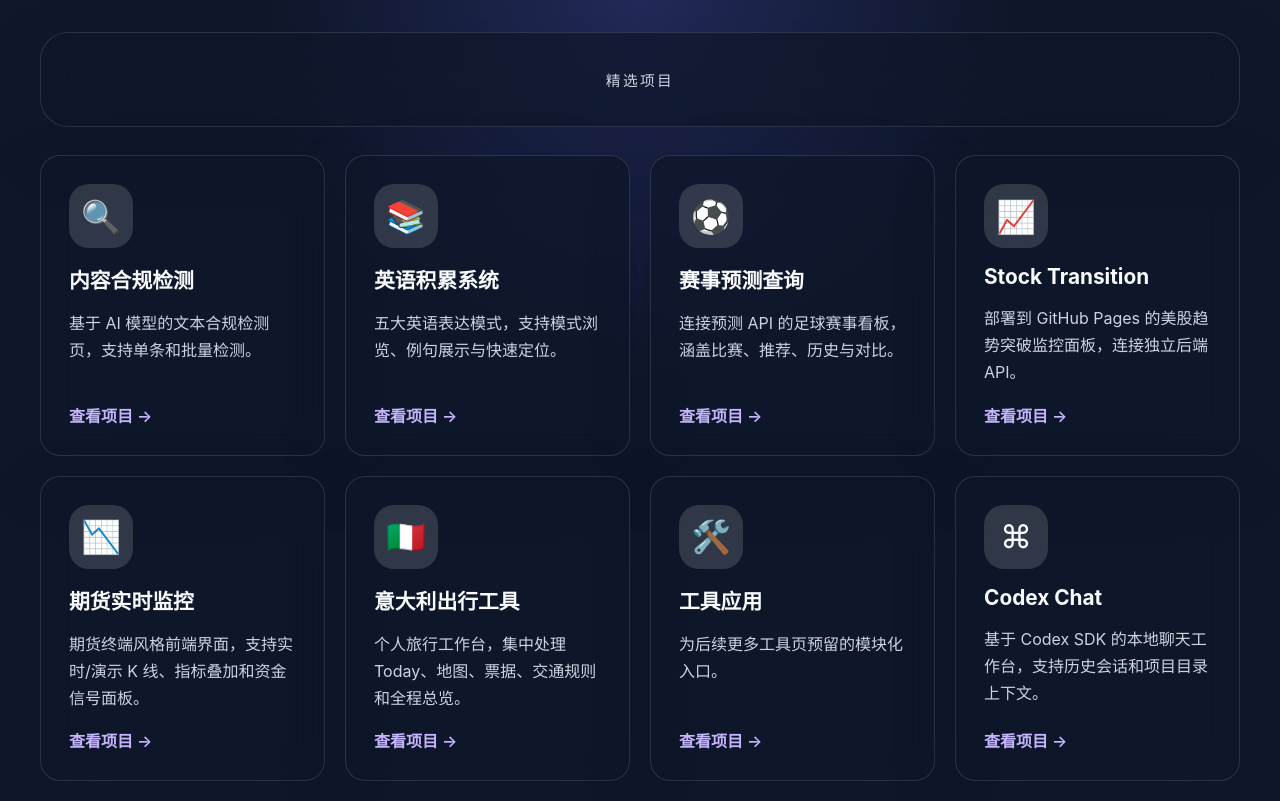
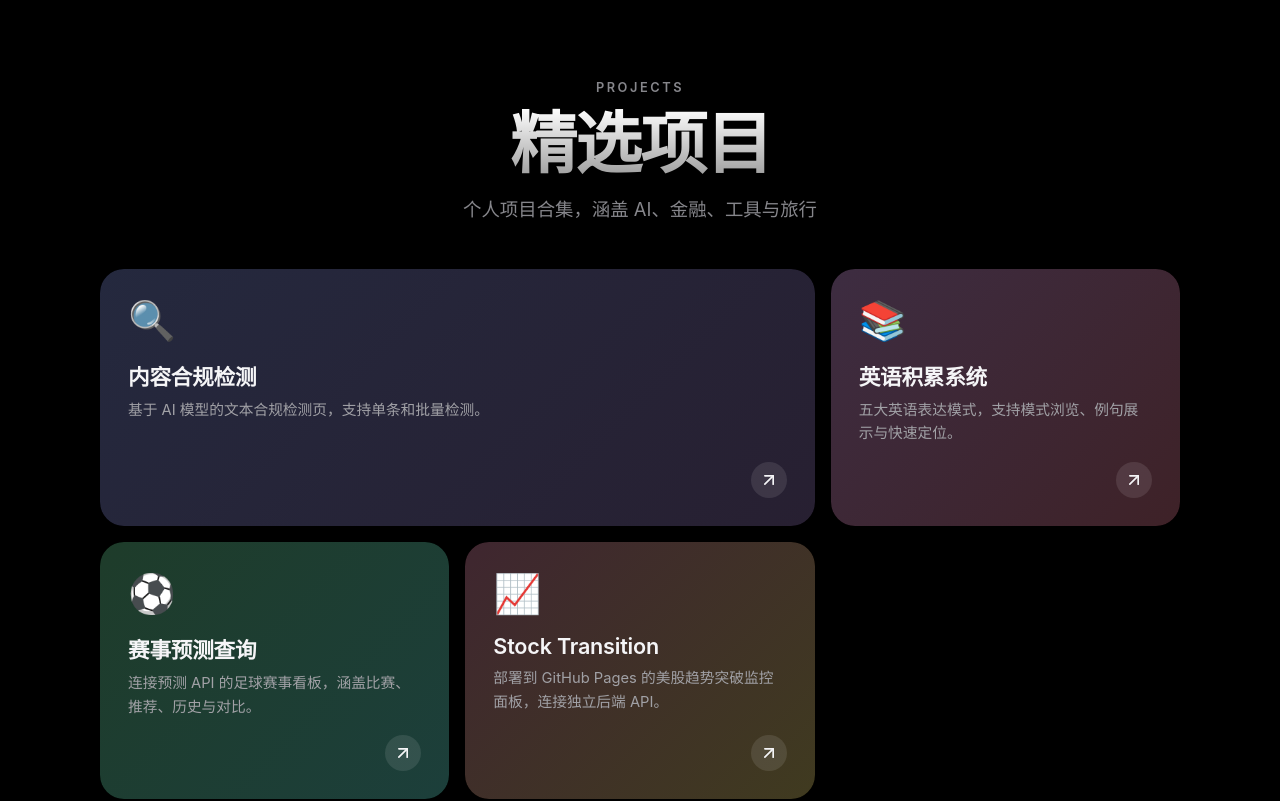
Before and after one commit to Jackson-he/Jackson-he.github.io, a Vue app: page / in a window 1280 px wide. Shown: the top 801 px of the page. Built offline with nearby package versions, Linux system fonts and the light colour scheme.

Commit message:
feat: 首页UI风格调优

```diff
--- a/src/pages/FuturesMonitorPage.vue
+++ b/src/pages/FuturesMonitorPage.vue
@@ -487,7 +487,6 @@ function currency(value) {
     <div class="page-container futures-monitor">
       <!-- Top bar -->
       <header class="fm-topbar">
-        <RouterLink to="/projects/tools" class="fm-back">← 返回</RouterLink>
         <div class="fm-topbar-brand">
           <span class="fm-brand-label">FUTURES TERMINAL</span>
           <span class="fm-brand-sep">|</span>
--- a/src/pages/HomePage.vue
+++ b/src/pages/HomePage.vue
@@ -7,79 +7,310 @@ const projects = [
     title: '内容合规检测',
     description: '基于 AI 模型的文本合规检测页，支持单条和批量检测。',
     to: '/projects/game',
+    gradient: 'linear-gradient(135deg, #667eea 0%, #764ba2 100%)',
+    size: 'wide',
   },
   {
     icon: '📚',
     title: '英语积累系统',
     description: '五大英语表达模式，支持模式浏览、例句展示与快速定位。',
     to: '/projects/data-viz',
+    gradient: 'linear-gradient(135deg, #f093fb 0%, #f5576c 100%)',
+    size: 'normal',
   },
   {
     icon: '⚽',
     title: '赛事预测查询',
     description: '连接预测 API 的足球赛事看板，涵盖比赛、推荐、历史与对比。',
     to: '/projects/creative',
+    gradient: 'linear-gradient(135deg, #43e97b 0%, #38f9d7 100%)',
+    size: 'normal',
   },
   {
     icon: '📈',
     title: 'Stock Transition',
     description: '部署到 GitHub Pages 的美股趋势突破监控面板，连接独立后端 API。',
     to: '/projects/stock-transition',
+    gradient: 'linear-gradient(135deg, #fa709a 0%, #fee140 100%)',
+    size: 'normal',
   },
   {
     icon: '📉',
     title: '期货实时监控',
     description: '期货终端风格前端界面，支持实时/演示 K 线、指标叠加和资金信号面板。',
     to: '/projects/futures-monitor',
+    gradient: 'linear-gradient(135deg, #a18cd1 0%, #fbc2eb 100%)',
+    size: 'wide',
   },
   {
     icon: '🇮🇹',
     title: '意大利出行工具',
     description: '个人旅行工作台，集中处理 Today、地图、票据、交通规则和全程总览。',
     to: '/projects/italy-1',
+    gradient: 'linear-gradient(135deg, #ffecd2 0%, #fcb69f 100%)',
+    size: 'normal',
   },
   {
     icon: '🛠️',
     title: '工具应用',
     description: '为后续更多工具页预留的模块化入口。',
     to: '/projects/tools',
+    gradient: 'linear-gradient(135deg, #89f7fe 0%, #66a6ff 100%)',
+    size: 'normal',
   },
   {
     icon: '⌘',
     title: 'Codex Chat',
     description: '基于 Codex SDK 的本地聊天工作台，支持历史会话和项目目录上下文。',
     to: '/projects/codex-chat',
+    gradient: 'linear-gradient(135deg, #4facfe 0%, #00f2fe 100%)',
+    size: 'normal',
   },
 ]
 </script>
 
 <template>
-  <main class="page page--dark">
-    <div class="page-container">
-      <section class="hero hero--center">
-        <p class="eyebrow">精选项目</p>
-      </section>
+  <main class="bento-page">
+    <div class="bento-container">
+      <header class="bento-hero">
+        <p class="bento-eyebrow">PROJECTS</p>
+        <h1 class="bento-title">精选项目</h1>
+        <p class="bento-subtitle">个人项目合集，涵盖 AI、金融、工具与旅行</p>
+      </header>
 
-      <section class="project-grid">
+      <section class="bento-grid">
         <RouterLink
           v-for="project in projects"
           :key="project.to"
           :to="project.to"
-          class="project-card"
+          class="bento-card"
+          :class="{ 'bento-card--wide': project.size === 'wide' }"
         >
-          <div class="project-icon">{{ project.icon }}</div>
-          <h2 class="project-title">{{ project.title }}</h2>
-          <p class="project-description">{{ project.description }}</p>
-          <span class="project-link">查看项目 →</span>
+          <div class="bento-card-bg" :style="{ background: project.gradient }" />
+          <div class="bento-card-content">
+            <span class="bento-card-icon">{{ project.icon }}</span>
+            <h2 class="bento-card-title">{{ project.title }}</h2>
+            <p class="bento-card-desc">{{ project.description }}</p>
+            <span class="bento-card-arrow">
+              <svg width="20" height="20" viewBox="0 0 24 24" fill="none" stroke="currentColor" stroke-width="2" stroke-linecap="round" stroke-linejoin="round">
+                <path d="M7 17L17 7" /><path d="M7 7h10v10" />
+              </svg>
+            </span>
+          </div>
         </RouterLink>
       </section>
 
-      <footer class="page-footer">
-        <p>© {{ year }}</p>
-        <p>
-          <a href="https://github.com/Jackson-he" target="_blank" rel="noopener noreferrer">GitHub</a>
-        </p>
+      <footer class="bento-footer">
+        <span>© {{ year }}</span>
+        <a href="https://github.com/Jackson-he" target="_blank" rel="noopener noreferrer">
+          GitHub
+        </a>
       </footer>
     </div>
   </main>
 </template>
+
+<style scoped>
+.bento-page {
+  min-height: 100vh;
+  padding: 48px 24px 64px;
+  background: #000;
+  color: #f5f5f7;
+}
+
+.bento-container {
+  max-width: 1080px;
+  margin: 0 auto;
+}
+
+/* ---- Hero ---- */
+.bento-hero {
+  text-align: center;
+  margin-bottom: 48px;
+  padding-top: 32px;
+}
+
+.bento-eyebrow {
+  margin: 0 0 12px;
+  font-size: 0.8rem;
+  font-weight: 600;
+  letter-spacing: 0.2em;
+  color: #86868b;
+  text-transform: uppercase;
+}
+
+.bento-title {
+  margin: 0;
+  font-size: clamp(2.8rem, 6vw, 4.2rem);
+  font-weight: 700;
+  letter-spacing: -0.03em;
+  line-height: 1.1;
+  background: linear-gradient(180deg, #fff 0%, rgba(255,255,255,0.6) 100%);
+  -webkit-background-clip: text;
+  -webkit-text-fill-color: transparent;
+  background-clip: text;
+}
+
+.bento-subtitle {
+  margin: 14px 0 0;
+  font-size: 1.15rem;
+  color: #86868b;
+  font-weight: 400;
+}
+
+/* ---- Bento Grid ---- */
+.bento-grid {
+  display: grid;
+  grid-template-columns: repeat(3, 1fr);
+  gap: 16px;
+}
+
+.bento-card {
+  position: relative;
+  border-radius: 24px;
+  overflow: hidden;
+  min-height: 220px;
+  display: flex;
+  cursor: pointer;
+  transition: transform 0.35s cubic-bezier(0.25, 0.46, 0.45, 0.94),
+              box-shadow 0.35s ease;
+}
+
+.bento-card--wide {
+  grid-column: span 2;
+}
+
+.bento-card:hover {
+  transform: scale(1.02);
+  box-shadow: 0 20px 60px rgba(0, 0, 0, 0.5);
+}
+
+/* gradient background layer */
+.bento-card-bg {
+  position: absolute;
+  inset: 0;
+  opacity: 0.18;
+  transition: opacity 0.4s ease;
+}
+
+.bento-card:hover .bento-card-bg {
+  opacity: 0.32;
+}
+
+/* dark glass surface */
+.bento-card::before {
+  content: '';
+  position: absolute;
+  inset: 0;
+  background: rgba(28, 28, 30, 0.85);
+  backdrop-filter: blur(40px);
+  -webkit-backdrop-filter: blur(40px);
+  z-index: 0;
+}
+
+.bento-card-content {
+  position: relative;
+  z-index: 1;
+  display: flex;
+  flex-direction: column;
+  padding: 28px;
+  width: 100%;
+}
+
+.bento-card-icon {
+  font-size: 2.4rem;
+  margin-bottom: 16px;
+  display: inline-block;
+  transition: transform 0.3s ease;
+}
+
+.bento-card:hover .bento-card-icon {
+  transform: scale(1.12);
+}
+
+.bento-card-title {
+  margin: 0;
+  font-size: 1.35rem;
+  font-weight: 600;
+  letter-spacing: -0.01em;
+  color: #f5f5f7;
+}
+
+.bento-card-desc {
+  margin: 8px 0 0;
+  font-size: 0.92rem;
+  line-height: 1.6;
+  color: #a1a1a6;
+  flex: 1;
+}
+
+.bento-card-arrow {
+  display: inline-flex;
+  align-items: center;
+  justify-content: center;
+  width: 36px;
+  height: 36px;
+  margin-top: 16px;
+  border-radius: 50%;
+  background: rgba(255, 255, 255, 0.1);
+  color: #f5f5f7;
+  align-self: flex-end;
+  transition: background 0.3s ease, transform 0.3s ease;
+}
+
+.bento-card:hover .bento-card-arrow {
+  background: rgba(255, 255, 255, 0.2);
+  transform: translate(2px, -2px);
+}
+
+/* ---- Footer ---- */
+.bento-footer {
+  display: flex;
+  justify-content: center;
+  align-items: center;
+  gap: 16px;
+  margin-top: 48px;
+  padding: 24px 0;
+  font-size: 0.85rem;
+  color: #86868b;
+}
+
+.bento-footer a {
+  color: #86868b;
+  text-decoration: none;
+  transition: color 0.2s ease;
+}
+
+.bento-footer a:hover {
+  color: #f5f5f7;
+}
+
+/* ---- Responsive ---- */
+@media (max-width: 860px) {
+  .bento-grid {
+    grid-template-columns: repeat(2, 1fr);
+  }
+
+  .bento-card--wide {
+    grid-column: span 2;
+  }
+}
+
+@media (max-width: 560px) {
+  .bento-page {
+    padding: 32px 16px 48px;
+  }
+
+  .bento-grid {
+    grid-template-columns: 1fr;
+  }
+
+  .bento-card--wide {
+    grid-column: span 1;
+  }
+
+  .bento-card {
+    min-height: 180px;
+  }
+}
+</style>
```
